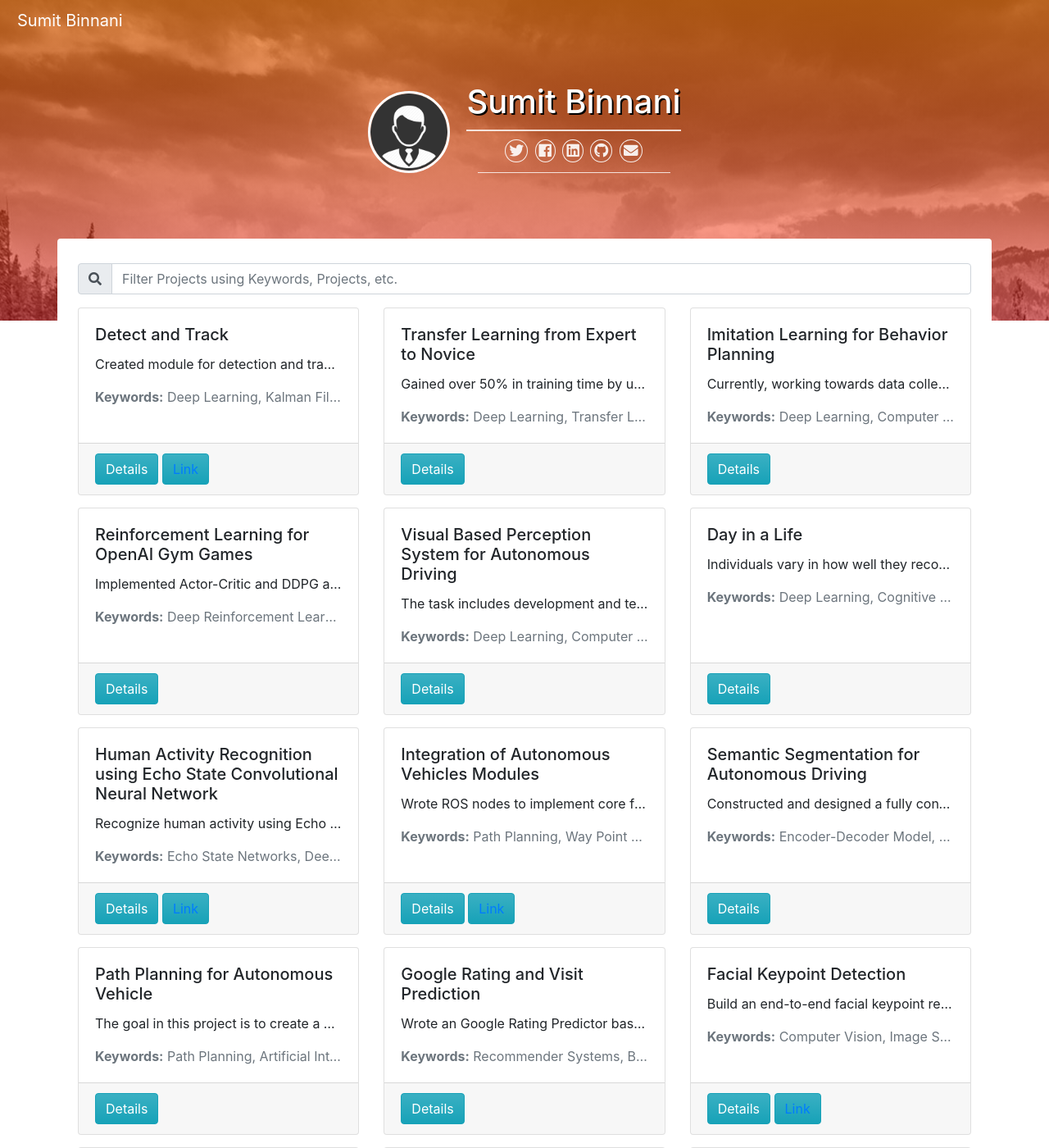
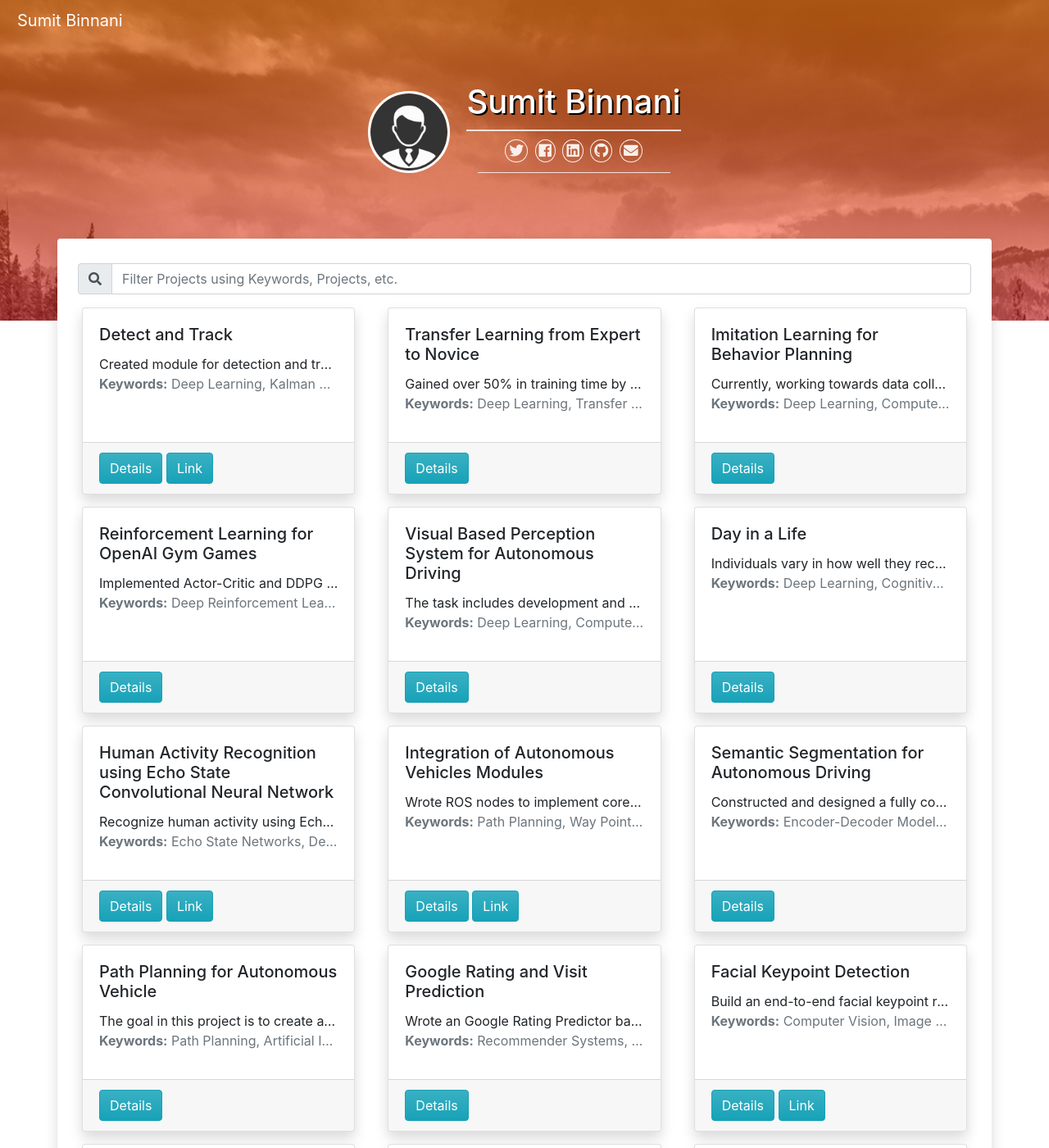
Before and after one commit to sumitbinnani/sumitbinnani.github.io, a Jekyll site: the page built from projects.html, in a window 1280 px wide and 1400 px high. Shown: the whole window at 82% size. Built offline with Jekyll 4.4.1, drawn with Linux system fonts in a browser that asks for light colours.

Commit message:
Included Project CSS

```diff
--- a/css/main.scss
+++ b/css/main.scss
@@ -5,6 +5,7 @@ $enable-gradients:true;
 @import "header";
 @import "nav";
 @import "cv";
+@import "projects";
 
 html {
   scroll-behavior: smooth;
```
